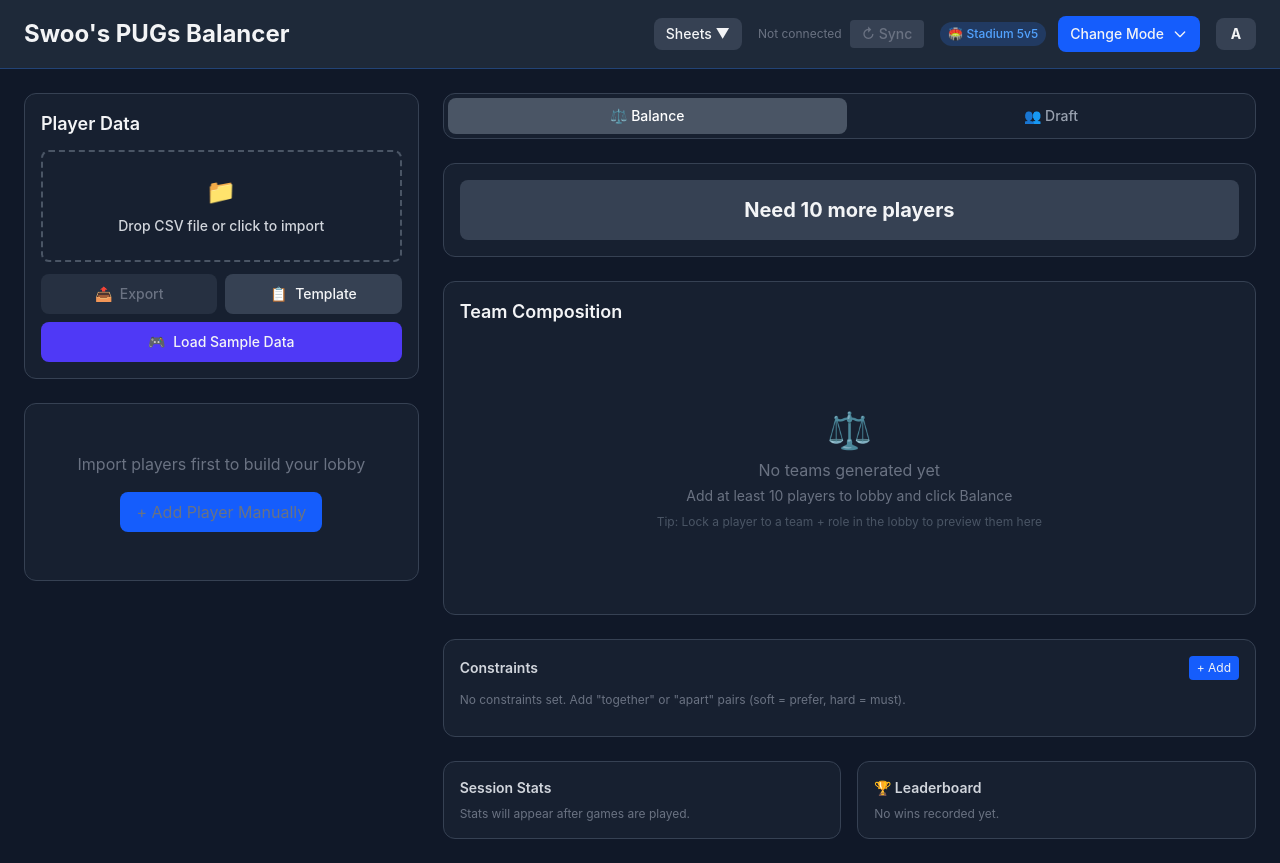
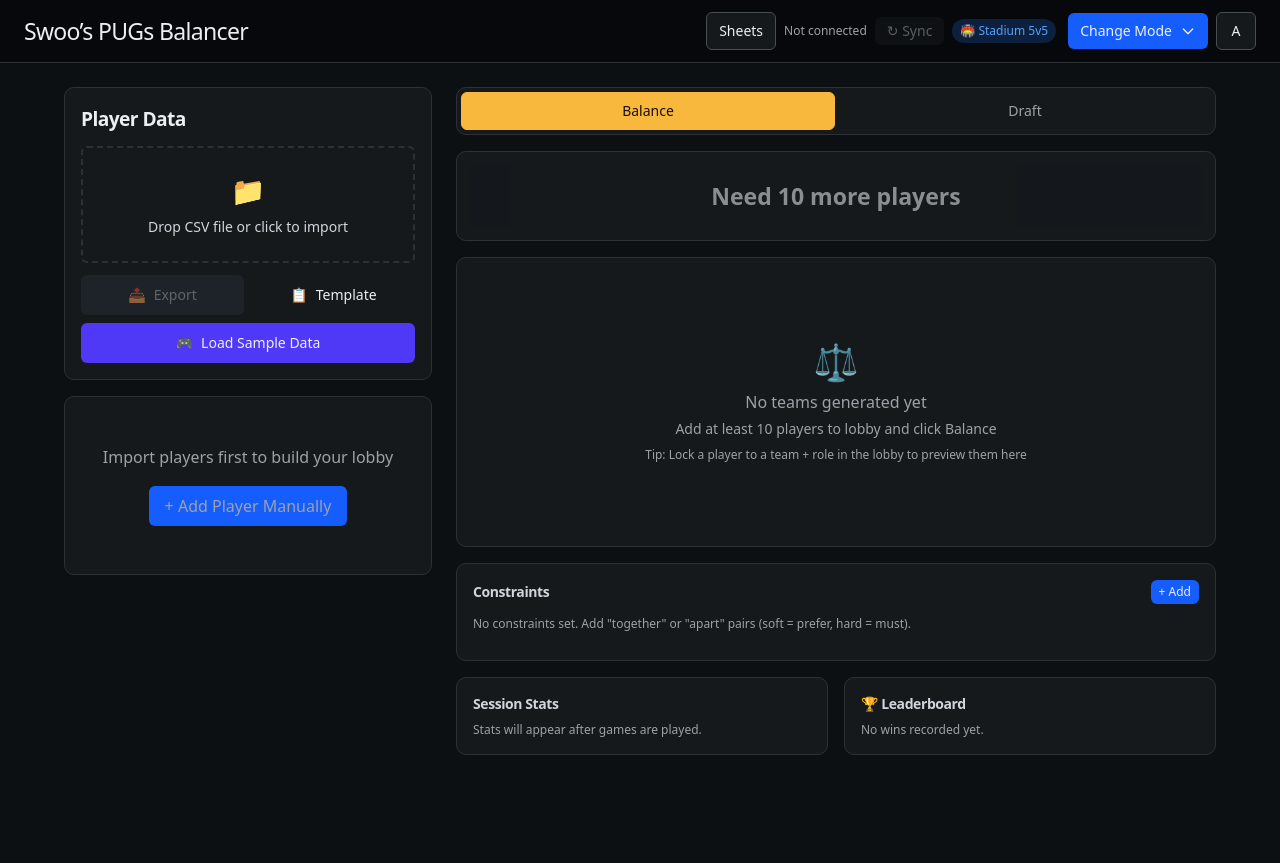
Before and after one commit to ShantingLiu/pugs-balancer-app, a React (Vite) app: page / in a window 1280 px wide. After the commit the page ends 800 px from the top, so only its background shows below. Built offline with nearby package versions, Linux system fonts and the light colour scheme.

Commit message:
feat: apply Hallmark Console UI redesign

```diff
--- a/src/App.tsx
+++ b/src/App.tsx
@@ -14,7 +14,6 @@ import { SheetSetupModal } from "@components/SheetSetupModal";
 import { DraftView } from "@components/DraftView";
 import { useSessionStore } from "@store/sessionStore";
 import { useSheetStore } from "@store/sheetStore";
-import { useTheme } from "@hooks/useTheme";
 import { performSync, applySyncResult } from "@services/sheetSync";
 import { initAuth } from "@services/googleAuth";
 import { GOOGLE_CLIENT_ID, GOOGLE_CLIENT_SECRET } from "@config/google";
@@ -27,7 +26,6 @@ function App() {
   const setDraftMode = useSessionStore((state) => state.setDraftMode);
   const fontScale = useSessionStore((state) => state.fontScale);
   const cycleFontScale = useSessionStore((state) => state.cycleFontScale);
-  const theme = useTheme();
   const spreadsheetId = useSheetStore((s) => s.spreadsheetId);
 
   const [syncDiff, setSyncDiff] = useState<SyncDiff | null>(null);
@@ -92,24 +90,25 @@ function App() {
 
   return (
     <div className="min-h-screen bg-gray-900 text-gray-100">
-      {/* Header */}
-      <header className={`${theme.header.bg} border-b ${theme.header.border} px-6 py-4 transition-colors`}>
-        <div className="max-w-7xl mx-auto flex items-center justify-between">
-          <h1 className="text-2xl font-bold">
-            Swoo's PUGs Balancer
-          </h1>
-          <div className="flex items-center gap-4">
+      <header className="app-toolbar px-6 py-3">
+        <div className="container flex items-center justify-between gap-6 px-0">
+          <div className="min-w-0">
+            <h1 className="text-xl font-medium">
+              Swoo’s PUGs Balancer
+            </h1>
+          </div>
+          <div className="flex items-center gap-2">
             <button
               onClick={() => setShowSheetSetup(true)}
-              className="px-3 py-1.5 bg-gray-700 hover:bg-gray-600 rounded-lg text-sm font-medium"
+              className="app-secondary px-3 py-2 rounded-lg text-sm font-medium"
             >
-              Sheets ▼
+              Sheets
             </button>
             <SyncButton onClick={handleSync} />
             <ModeSelector />
             <button
               onClick={cycleFontScale}
-              className="px-3 py-1.5 bg-gray-700 hover:bg-gray-600 rounded-lg text-sm font-bold min-w-[40px] transition-colors"
+              className="app-secondary px-3 py-2 rounded-lg text-sm font-medium min-w-10"
               title={`Font size: ${fontScale} (click to cycle)`}
             >
               {fontLabel}
@@ -120,12 +119,12 @@ function App() {
 
       {/* Sync error / info toast */}
       {syncError && (
-        <div className="max-w-7xl mx-auto px-6 pt-3">
+        <div className="container pt-3">
           <div
-            className={`p-3 rounded-lg text-sm flex items-center justify-between ${
+            className={`px-3 py-2 rounded-lg text-sm flex items-center justify-between border ${
               syncError === "Everything is up to date."
-                ? "bg-green-900/40 border border-green-600 text-green-300"
-                : "bg-red-900/40 border border-red-500 text-red-300"
+                ? "border-green-600 text-green-300 bg-green-950/30"
+                : "border-red-500 text-red-300 bg-red-950/30"
             }`}
           >
             <span>
@@ -147,6 +146,7 @@ function App() {
             <button
               onClick={() => setSyncError(null)}
               className="ml-4 text-gray-400 hover:text-gray-200"
+              aria-label="Dismiss sync message"
             >
               ✕
             </button>
@@ -169,71 +169,69 @@ function App() {
       )}
 
       {/* Main content */}
-      <main className="p-6">
-        <div className="max-w-7xl mx-auto grid grid-cols-1 lg:grid-cols-12 gap-6">
+      <main className="container py-6">
+        <div className="grid grid-cols-1 lg:grid-cols-12 gap-6">
           {/* Left column: Import & Lobby (4 cols) */}
-          <div className="lg:col-span-4 space-y-6">
-            <div className="bg-gray-800/50 rounded-xl p-4 border border-gray-700">
+          <div className="lg:col-span-4 space-y-4">
+            <section className="app-surface p-4">
               <CsvImporter />
-            </div>
-            <div className="bg-gray-800/50 rounded-xl p-4 border border-gray-700">
+            </section>
+            <section className="app-surface p-4">
               <LobbySelector />
-            </div>
+            </section>
           </div>
 
           {/* Center/Right: Balance + Team Composition + Constraints (8 cols) */}
-          <div className="lg:col-span-8 space-y-6">
+          <div className="lg:col-span-8 space-y-4">
             {/* Draft/Balance toggle */}
-            <div className="flex gap-1 bg-gray-800/50 rounded-xl p-1 border border-gray-700">
+            <nav className="app-surface flex gap-1 p-1" aria-label="Team planning mode">
               <button
                 onClick={() => setDraftMode(false)}
-                className={`flex-1 py-2 px-4 rounded-lg font-medium text-sm transition-colors ${
+                className={`flex-1 py-2 px-4 rounded-lg text-sm font-medium ${
                   !draftMode
-                    ? "bg-gray-600 text-white"
-                    : "text-gray-400 hover:text-gray-200"
+                    ? "app-primary"
+                    : "text-muted"
                 }`}
               >
-                ⚖️ Balance
+                Balance
               </button>
               <button
                 onClick={() => setDraftMode(true)}
-                className={`flex-1 py-2 px-4 rounded-lg font-medium text-sm transition-colors ${
+                className={`flex-1 py-2 px-4 rounded-lg text-sm font-medium ${
                   draftMode
-                    ? "bg-gray-600 text-white"
-                    : "text-gray-400 hover:text-gray-200"
+                    ? "app-primary"
+                    : "text-muted"
                 }`}
               >
-                👥 Draft
+                Draft
               </button>
-            </div>
+            </nav>
 
             {draftMode ? (
-              <div className="bg-gray-800/50 rounded-xl p-4 border border-gray-700">
-                <h2 className="text-lg font-semibold mb-4">Captain Draft</h2>
+              <section className="app-surface p-4">
                 <DraftView />
-              </div>
+              </section>
             ) : (
               <>
-                <div className="bg-gray-800/50 rounded-xl p-4 border border-gray-700">
+                <section className="app-surface p-3">
                   <BalanceButton />
-                </div>
-                <div className="bg-gray-800/50 rounded-xl p-4 border border-gray-700">
-                  <h2 className="text-lg font-semibold mb-4">Team Composition</h2>
+                </section>
+                <section className="app-surface p-4">
                   <TeamDisplay result={lastResult} />
-                </div>
+                </section>
               </>
             )}
             <SpectatorsList />
-            <div className="bg-gray-800/50 rounded-xl p-4 border border-gray-700">
+            <section className="app-surface p-4">
               <ConstraintsPanel />
-            </div>
+            </section>
             <div className="grid grid-cols-1 md:grid-cols-2 gap-4">
-              <div className="bg-gray-800/50 rounded-xl p-4 border border-gray-700">
+              <section className="app-surface p-4">
                 <StatsPanel />
-              </div>
-              <div className="bg-gray-800/50 rounded-xl p-4 border border-gray-700">
+              </section>
+              <section className="app-surface p-4">
                 <Leaderboard />
-              </div>
+              </section>
             </div>
           </div>
         </div>
--- /dev/null
+++ b/src/base.css
@@ -0,0 +1,27 @@
+*, *::before, *::after { box-sizing: border-box; }
+html, body { overflow-x: clip; }
+html { scrollbar-color: var(--color-muted) var(--color-paper); scroll-padding-top: var(--space-3xl); }
+body { margin: 0; background: var(--color-paper); color: var(--color-ink); font-family: var(--font-body); font-size: var(--text-md); line-height: 1.55; -webkit-font-smoothing: antialiased; caret-color: var(--color-accent); }
+::selection { background: color-mix(in oklab, var(--color-accent) 25%, transparent); }
+:focus-visible { outline: 2px solid var(--color-focus); outline-offset: 2px; }
+a { color: inherit; text-decoration-thickness: 1px; text-underline-offset: 0.16em; }
+h1, h2, h3 { margin: 0; font-family: var(--font-display); font-weight: var(--display-weight, 700); font-synthesis: none; letter-spacing: var(--tracking-display); line-height: 1.05; overflow-wrap: break-word; min-width: 0; text-wrap: balance; }
+h1 { max-width: 20ch; font-size: var(--text-display); } h2 { max-width: 30ch; font-size: var(--text-section); } h3 { max-width: 40ch; font-size: var(--text-title); line-height: 1.2; }
+.lead { font-size: var(--text-lead); line-height: 1.45; max-width: 52ch; }
+p { margin: 0; text-wrap: pretty; }
+p:not([class]) { max-width: 65ch; }
+img, video { max-width: 100%; height: auto; display: block; }
+svg { display: block; }
+[hidden] { display: none !important; }
+button, input, select, textarea { font: inherit; }
+.container { width: 100%; max-width: var(--container); margin-inline: auto; padding-inline: var(--gutter); box-sizing: border-box; }
+.num, .figure, td.num { font-variant-numeric: tabular-nums; }
+.visually-hidden { position: absolute; width: 1px; height: 1px; overflow: hidden; clip-path: inset(50%); white-space: nowrap; }
+[data-slot] { position: relative; overflow: hidden; background: linear-gradient(160deg, var(--color-paper-2, var(--color-paper)), var(--color-paper-3, var(--color-paper))); }
+[data-slot] > img { position: absolute; inset: 0; width: 100%; height: 100%; object-fit: cover; z-index: 1; }
+[data-slot]:has(> img) > :not(img):not([data-keep]) { display: none !important; }
+@media (prefers-reduced-motion: reduce) { *:not(.keep-motion), *:not(.keep-motion)::before, *:not(.keep-motion)::after { animation-duration: 0.01ms !important; animation-iteration-count: 1 !important; transition-duration: 0.01ms !important; scroll-behavior: auto !important; } }
+/* photographs: duotone paper-3 ink */
+[data-slot]:has(> img) { isolation: isolate; background: var(--color-ink); outline: 1px solid color-mix(in oklab, var(--color-ink) 8%, transparent); outline-offset: -1px; }
+[data-slot] > img { z-index: 0; filter: grayscale(1) contrast(1.08); mix-blend-mode: multiply; }
+[data-slot]:has(> img)::before { content: ""; position: absolute; inset: 0; z-index: 1; background: var(--color-paper-3); mix-blend-mode: lighten; pointer-events: none; }
--- a/src/index.css
+++ b/src/index.css
@@ -1,31 +1,132 @@
+/* Hallmark · shape: app screen · genre: modern-minimal · theme: Console (deal 2/3, seed desktop-pug-team-balancer-workbench-f51b·4f012c82·2026-11-17·r0)
+ * nav: edge toolbar · signature: team workspace ledger · states: lobby, result, sync · console: graphite
+ * axes: dark/grotesk-sans/chromatic-amber · posture: restrained · contrast: pass · v2.0.0 */
+/* Hallmark · pre-emit critique: P5 H5 E5 S5 R5 V4 · weakest: S, Console treated like a terminal; led with the team ledger and measured readings instead */
 @import "tailwindcss";
+@import "./tokens.css";
+@import "./base.css" layer(base);
 
-/* Base styles */
 body {
-  @apply min-h-screen bg-gray-900 text-gray-100;
+  min-height: 100vh;
+  background: var(--color-paper);
+  color: var(--color-ink);
 }
 
-/* Custom scrollbar styling */
+button,
+input,
+select,
+textarea {
+  transition-property: color, background-color, border-color, opacity;
+  transition-duration: var(--dur-short);
+  transition-timing-function: var(--ease-out);
+}
+
+button:active:not(:disabled) {
+  transform: translateY(1px);
+}
+
+button:disabled {
+  cursor: not-allowed;
+  opacity: 0.55;
+}
+
+.bg-gray-900 {
+  background: var(--color-paper) !important;
+}
+
+.bg-gray-800\/50,
+.bg-gray-800 {
+  background: var(--color-paper-2) !important;
+}
+
+.bg-gray-700 {
+  background: var(--color-paper-2) !important;
+}
+
+.border-gray-700,
+.border-gray-600 {
+  border-color: var(--color-rule) !important;
+}
+
+.text-gray-100,
+.text-white {
+  color: var(--color-ink) !important;
+}
+
+.text-gray-400,
+.text-gray-500,
+.text-gray-600 {
+  color: var(--color-muted) !important;
+}
+
+.rounded-xl {
+  border-radius: var(--radius-card) !important;
+}
+
+.rounded-lg,
+.rounded {
+  border-radius: var(--radius-pill) !important;
+}
+
+.shadow-xl,
+.shadow-2xl,
+.shadow-lg,
+.shadow-md,
+.shadow {
+  box-shadow: none !important;
+}
+
 ::-webkit-scrollbar {
   width: 8px;
   height: 8px;
 }
 
 ::-webkit-scrollbar-track {
-  background: transparent;
+  background: var(--color-paper);
 }
 
 ::-webkit-scrollbar-thumb {
-  background: #4b5563;
-  border-radius: 4px;
+  background: var(--color-rule-2);
+  border-radius: var(--radius-pill);
 }
 
 ::-webkit-scrollbar-thumb:hover {
-  background: #6b7280;
+  background: var(--color-muted);
 }
 
-/* Firefox */
-* {
-  scrollbar-width: thin;
-  scrollbar-color: #4b5563 transparent;
+::-webkit-scrollbar-corner {
+  background: var(--color-paper);
 }
+
+.app-toolbar {
+  background: var(--color-paper-3);
+  border-bottom: var(--rule-hair) solid var(--color-rule);
+}
+
+.app-surface {
+  background: var(--color-paper-2);
+  border: var(--rule-hair) solid var(--color-rule);
+  border-radius: var(--radius-card);
+}
+
+.app-surface-selected {
+  background: var(--color-accent-soft);
+  border-color: var(--color-accent);
+}
+
+.app-measured {
+  font-family: var(--font-outlier);
+  font-variant-numeric: tabular-nums slashed-zero;
+}
+
+.app-primary {
+  background: var(--color-accent) !important;
+  border: var(--rule-hair) solid var(--color-accent) !important;
+  color: var(--color-accent-ink) !important;
+}
+
+.app-secondary {
+  background: var(--color-paper-2) !important;
+  border: var(--rule-hair) solid var(--color-rule-2) !important;
+  color: var(--color-ink) !important;
+}
--- /dev/null
+++ b/src/tokens.css
@@ -0,0 +1,78 @@
+@theme static {
+  --text-xs: 0.75rem;
+  --text-sm: 0.875rem;
+  --text-md: 1rem;
+  --text-lg: 1.2rem;
+  --text-xl: 1.44rem;
+  --text-2xl: 1.728rem;
+  --text-3xl: 2.074rem;
+  --text-display-s: 1.44rem;
+  --text-display: 1.728rem;
+  --text-section: 1.2rem;
+  --text-title: 1rem;
+  --text-lead: 1rem;
+  --ease-out: cubic-bezier(0.16, 1, 0.3, 1);
+  --ease-in: cubic-bezier(0.7, 0, 0.84, 0);
+  --ease-in-out: cubic-bezier(0.65, 0, 0.35, 1);
+  --color-error: oklch(72% 0.15 27);
+  --color-success: oklch(76% 0.13 150);
+  --color-paper: oklch(17% 0.008 250);
+  --color-paper-2: oklch(21% 0.009 250);
+  --color-paper-3: oklch(13.5% 0.007 250);
+  --color-ink: oklch(95% 0.005 250);
+  --color-ink-2: oklch(83% 0.008 250);
+  --color-muted: oklch(71% 0.01 250);
+  --color-rule: oklch(31% 0.01 250);
+  --color-rule-2: oklch(42% 0.012 250);
+  --color-accent: oklch(82% 0.15 80);
+  --color-accent-ink: oklch(18% 0.04 75);
+  --color-accent-soft: oklch(29% 0.05 80);
+  --color-focus: oklch(82% 0.15 80);
+  --color-cool: oklch(77% 0.12 245);
+  --color-cool-soft: oklch(29% 0.05 245);
+  --color-ok: oklch(76% 0.15 150);
+  --color-ok-soft: oklch(24.5% 0.03 150);
+  --color-bad: oklch(70% 0.17 25);
+  --color-bad-soft: oklch(24.5% 0.035 25);
+  --font-display: "Host Grotesk", ui-sans-serif, system-ui, sans-serif;
+  --font-body: var(--font-display);
+  --font-outlier: "Atkinson Hyperlegible Mono", ui-monospace, monospace;
+  --radius-card: 10px;
+  --radius-pill: 6px;
+  --shadow-card: none;
+  --tracking-display: -0.03em;
+}
+:root {
+  color-scheme: dark;
+  --space-3xs: 2px;
+  --space-2xs: 4px;
+  --space-xs: 8px;
+  --space-sm: 12px;
+  --space-md: 16px;
+  --space-lg: 24px;
+  --space-xl: 40px;
+  --space-2xl: 64px;
+  --space-3xl: 96px;
+  --space-4xl: 144px;
+  --dur-micro: 120ms;
+  --dur-short: 220ms;
+  --dur-long: 420ms;
+  --container: 1440px;
+  --gutter: 64px;
+  --gap-columns: 32px;
+  --section-gap-s: 120px;
+  --section-gap: 144px;
+  --section-gap-l: 176px;
+  --z-base: 1;
+  --z-raised: 10;
+  --z-dropdown: 100;
+  --z-sticky: 200;
+  --z-sticky-nav: 300;
+  --z-modal: 400;
+  --z-toast: 500;
+  --z-tooltip: 600;
+  --rule-hair: 1px;
+  --display-weight: 500;
+}
+@media (max-width: 60rem) { :root { --gutter: 24px; --section-gap-s: 80px; --section-gap: 96px; --section-gap-l: 120px; } }
+@media (max-width: 40rem) { :root { --gutter: 16px; --section-gap-s: 56px; --section-gap: 72px; --section-gap-l: 96px; --gap-columns: 16px; } }
```
Also changed, not shown: 1 other file (tests, documents, lock files or other folders).
